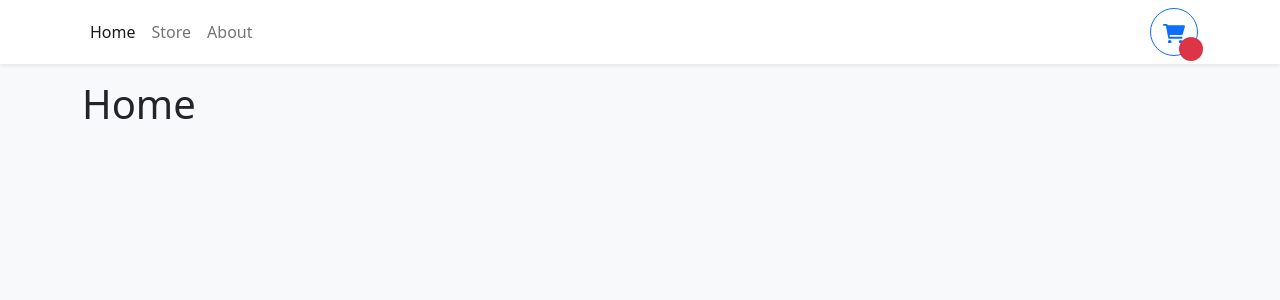
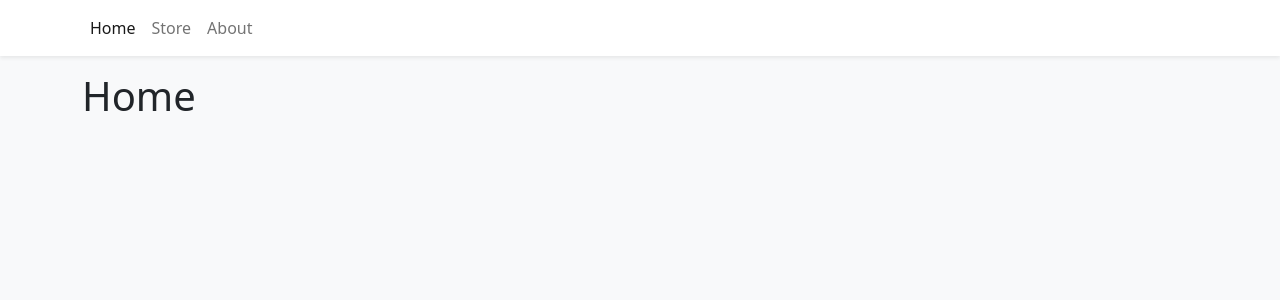
Before and after one commit to radosav-perisic/tech-cart, a React (Vite) app: page / in a window 1280 px wide. Shown: the top 300 px of the page. Built offline with nearby package versions, Linux system fonts and the light colour scheme.

Commit message:
Enhance TechCart with cart state management

```diff
--- a/src/components/Navbar.tsx
+++ b/src/components/Navbar.tsx
@@ -1,9 +1,13 @@
 import { Nav, Container, Navbar as NavbarBs, Button } from "react-bootstrap";
 import { NavLink } from "react-router-dom";
+import { useTechCart } from "../context/TechCartContext";
+
 
 export const Navbar = () => {
+  const { openCart, cartQuantity } = useTechCart();
+
   return (
-    <NavbarBs sticky='top' className="bg-white shadow-sm mb-3">
+    <NavbarBs sticky="top" className="bg-white shadow-sm mb-3">
       <Container>
         <Nav className="me-auto">
           <Nav.Link to="/" as={NavLink}>
@@ -16,7 +20,9 @@ export const Navbar = () => {
             About
           </Nav.Link>
         </Nav>
+        {cartQuantity > 0 ? (
           <Button
+            onClick={openCart}
             style={{ width: "3rem", height: "3rem", position: "relative" }}
             variant="outline-primary"
             className="rounded-circle"
@@ -38,10 +44,13 @@ export const Navbar = () => {
                 position: "absolute",
                 bottom: 0,
                 right: 0,
-              transform:'translate(25%, 25%)',
+                transform: "translate(25%, 25%)",
               }}
-          ></div>
+            >
+              {cartQuantity}
+            </div>
           </Button>
+        ) : null}
       </Container>
     </NavbarBs>
   );
--- a/src/context/TechCartContext.tsx
+++ b/src/context/TechCartContext.tsx
@@ -6,17 +6,20 @@ type TechCartProviderProps = {
 };
 
 type CartItem = {
-    id: number
-    quantity: number
-}
+  id: number;
+  quantity: number;
+};
 
 type ShoppingCartContext = {
-    getItemQuantity: (id:number) => number
-    increaseCartQuantity: (id:number) =>void
-    decreaseCartQuantity: (id:number) =>void
-    removeFromCart: (id:number) => void
-}
-
+  openCart: () => void;
+  closeCart: () => void;
+  getItemQuantity: (id: number) => number;
+  increaseCartQuantity: (id: number) => void;
+  decreaseCartQuantity: (id: number) => void;
+  removeFromCart: (id: number) => void;
+  cartQuantity: number;
+  cartItems: CartItem[];
+};
 
 const TechCartContext = createContext({} as ShoppingCartContext);
 
@@ -25,51 +28,69 @@ export function useTechCart() {
 }
 
 export function TechCartProvider({ children }: TechCartProviderProps) {
-     const [cartItems, setCartItems] = useState<CartItem[]>([])
+  const [isOpen, setIsOpen] = useState(false);
+  const [cartItems, setCartItems] = useState<CartItem[]>([]);
 
-     function getItemQuantity(id:number) {
-        return cartItems.find(item=> item.id === id)?.quantity || 0
+  const cartQuantity = cartItems.reduce((quantity,item) => item.quantity + quantity, 0)
+
+  const openCart = () => setIsOpen(true);
+  const closeCart = () => setIsOpen(true);
+
+  function getItemQuantity(id: number) {
+    return cartItems.find((item) => item.id === id)?.quantity || 0;
   }
 
-     function increaseCartQuantity(id:number) {
-        setCartItems(currItems => {
-            if (currItems.find(item => item.id === id) == null){
-                return [...currItems, {id, quantity: 1}]
+  function increaseCartQuantity(id: number) {
+    setCartItems((currItems) => {
+      if (currItems.find((item) => item.id === id) == null) {
+        return [...currItems, { id, quantity: 1 }];
       } else {
-                return currItems.map(item => {
-                    if(item.id === id) {
-                        return {...item, quantity: item.quantity + 1}
+        return currItems.map((item) => {
+          if (item.id === id) {
+            return { ...item, quantity: item.quantity + 1 };
           } else {
-                        return item
+            return item;
           }
-                })
+        });
       }
-        })
+    });
   }
-     function decreaseCartQuantity(id:number) {
-        setCartItems(currItems => {
-            if (currItems.find(item => item.id === id)?.quantity === 1){
-                return currItems.filter(item => item.id !== id)
+  function decreaseCartQuantity(id: number) {
+    setCartItems((currItems) => {
+      if (currItems.find((item) => item.id === id)?.quantity === 1) {
+        return currItems.filter((item) => item.id !== id);
       } else {
-                return currItems.map(item => {
-                    if(item.id === id) {
-                        return {...item, quantity: item.quantity - 1}
+        return currItems.map((item) => {
+          if (item.id === id) {
+            return { ...item, quantity: item.quantity - 1 };
           } else {
-                        return item
+            return item;
           }
-                })
+        });
       }
-        })
+    });
   }
 
-    function removeFromCart(id:number) {
-      setCartItems(currItems => {
-        return currItems.filter(item => item.id !== id)
-      })
+  function removeFromCart(id: number) {
+    setCartItems((currItems) => {
+      return currItems.filter((item) => item.id !== id);
+    });
   }
 
-
   return (
-    <TechCartContext.Provider value={{getItemQuantity, increaseCartQuantity, decreaseCartQuantity, removeFromCart}}>{children}</TechCartContext.Provider>
+    <TechCartContext.Provider
+      value={{
+        getItemQuantity,
+        increaseCartQuantity,
+        decreaseCartQuantity,
+        removeFromCart,
+        openCart,
+        closeCart,
+        cartItems,
+        cartQuantity,
+      }}
+    >
+      {children}
+    </TechCartContext.Provider>
   );
 }
```
Lines whose indentation alone changed are shown as unchanged.
